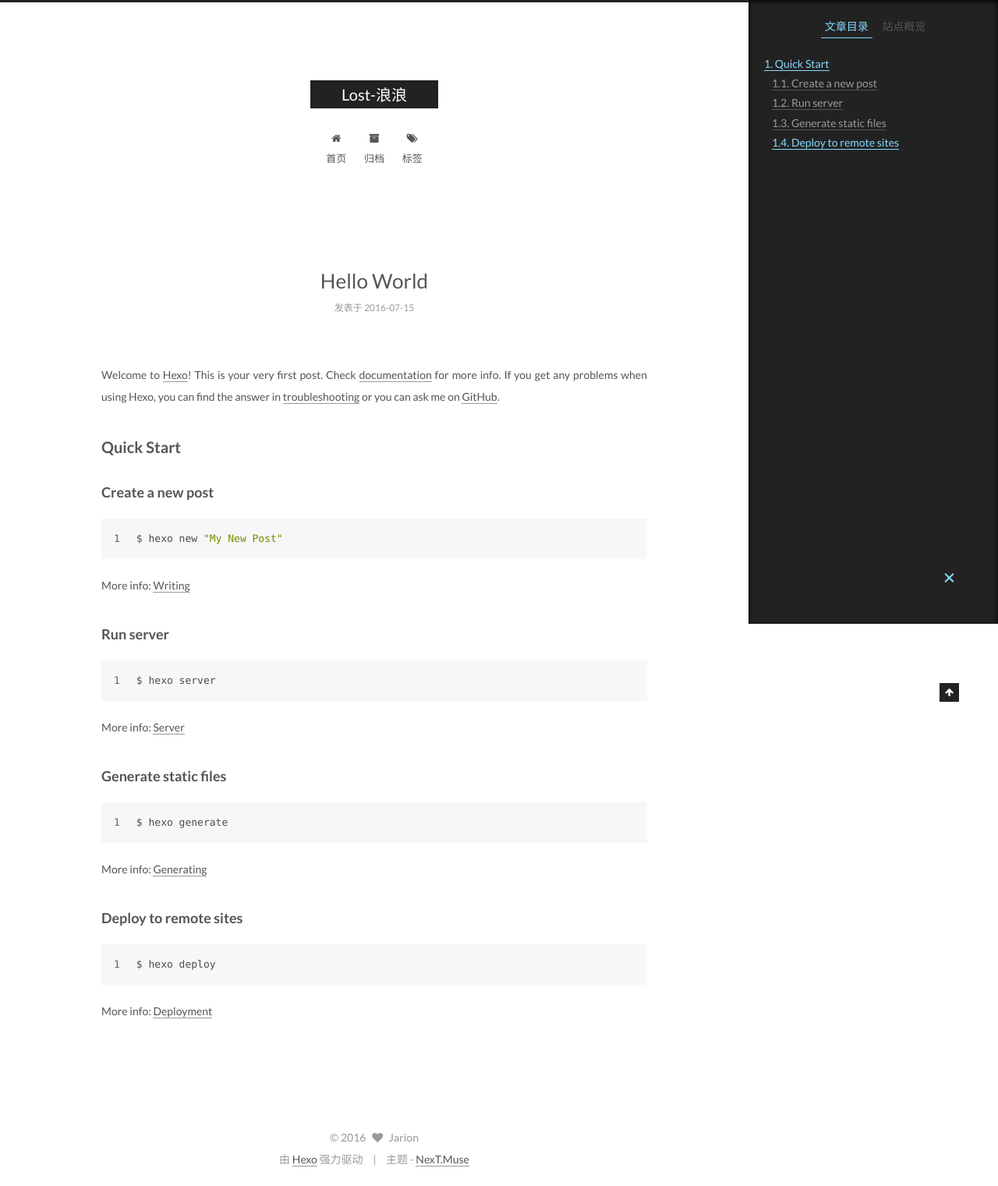
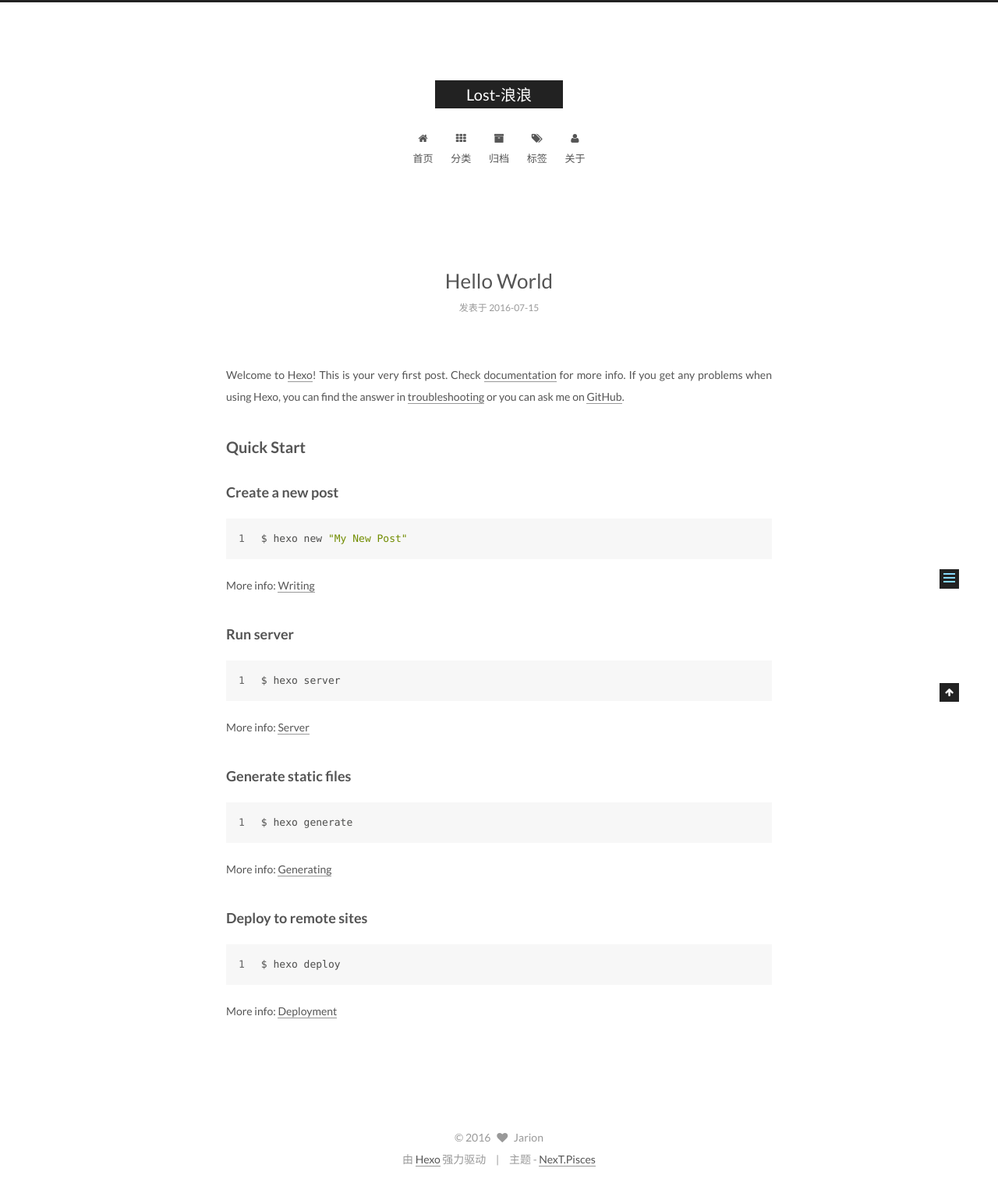
Before and after one commit to jarion/blog, a plain HTML site: page 2016/07/15/hello-world/index.html in a window 1280 px wide. Shown: the whole page at 78% size. Drawn offline with Linux system fonts and the light colour scheme.

Commit message:
Site updated: 2016-07-15 17:40:13

```diff
--- a/2016/07/15/hello-world/index.html
+++ b/2016/07/15/hello-world/index.html
@@ -5,7 +5,7 @@
 
 
 
-<html class="theme-next muse use-motion">
+<html class="theme-next pisces use-motion">
 <head>
   <meta charset="UTF-8"/>
 <meta http-equiv="X-UA-Compatible" content="IE=edge,chrome=1" />
@@ -107,7 +107,7 @@ Quick">
 <script type="text/javascript" id="hexo.configuration">
   var NexT = window.NexT || {};
   var CONFIG = {
-    scheme: 'Muse',
+    scheme: 'Pisces',
     sidebar: {"position":"left","display":"post"},
     fancybox: true,
     motion: true,
@@ -186,6 +186,16 @@ Quick">
         </li>
 
 
+        <li class="menu-item menu-item-categories">
+          <a href="/blog/categories" rel="section">
+
+              <i class="menu-item-icon fa fa-fw fa-th"></i> <br />
+
+            分类
+          </a>
+        </li>
+
+
         <li class="menu-item menu-item-archives">
           <a href="/blog/archives" rel="section">
 
@@ -202,6 +212,16 @@ Quick">
               <i class="menu-item-icon fa fa-fw fa-tags"></i> <br />
 
             标签
+          </a>
+        </li>
+
+
+        <li class="menu-item menu-item-about">
+          <a href="/blog/about" rel="section">
+
+              <i class="menu-item-icon fa fa-fw fa-user"></i> <br />
+
+            关于
           </a>
         </li>
 
@@ -449,7 +469,7 @@ Quick">
 <div class="theme-info">
   主题 -
   <a class="theme-link" href="https://github.com/iissnan/hexo-theme-next">
-    NexT.Muse
+    NexT.Pisces
   </a>
 </div>
 
@@ -516,6 +536,13 @@ Quick">
 
 
 
+  <script type="text/javascript" src="/blog/js/src/affix.js?v=5.0.1"></script>
+
+  <script type="text/javascript" src="/blog/js/src/schemes/pisces.js?v=5.0.1"></script>
+
+
+
+
   <script type="text/javascript" src="/blog/js/src/scrollspy.js?v=5.0.1"></script>
 <script type="text/javascript" src="/blog/js/src/post-details.js?v=5.0.1"></script>
 
```
Also changed, not shown: archives/2016/07/index.html (+30 -3 lines), archives/2016/index.html (+30 -3 lines), archives/index.html (+30 -3 lines), index.html (+30 -3 lines).
